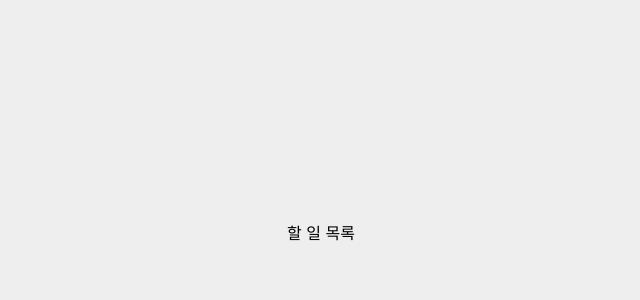
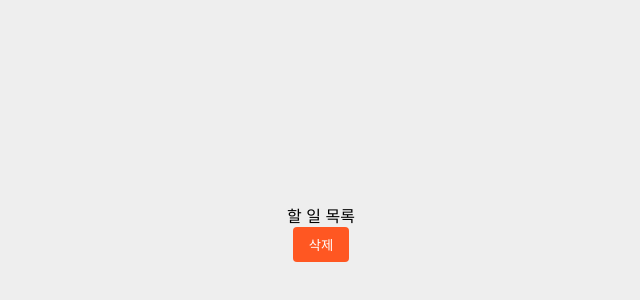
Before and after one commit to Sy2tema/react-typescript-lab, a React (Create React App) app: page / in a window 1280 px wide. Shown: the part 168-468 px from the top of the page, without its empty margins (319-959 px from the left). Built offline with nearby package versions, Linux system fonts and the light colour scheme.

Commit message:
feat: 버튼 컴포넌트 생성

```diff
--- a/src/App.tsx
+++ b/src/App.tsx
@@ -1,6 +1,7 @@
 import './App.css';
 import styled from 'styled-components';
 import { Title } from 'components/Title';
+import { Button } from 'components/Button';
 
 const Container = styled.div`
   height: 100vh;
@@ -15,6 +16,7 @@ function App() {
   return (
     <Container>
       <Title label="할 일 목록" />
+      <Button label="삭제" />
     </Container>
   );
 }
--- /dev/null
+++ b/src/components/Button/index.tsx
@@ -0,0 +1,33 @@
+import styled from "styled-components";
+
+const Container = styled.button`
+    border: 0;
+    color: #ffffff;
+    background-color: #ff5722;
+    cursor: pointer;
+    padding: 8px 16px;
+    border-radius: 4px;
+
+    &:hover {
+        background-color: #ff5722;
+        opacity: 0.8;
+    }
+
+    &:active {
+        box-shadow: inset 5px 5px 10px rgba(0, 0, 0, 0.2);
+    }
+`;
+
+interface Props {
+    readonly label: string;
+    readonly onClick?: () => void;
+}
+
+export const Button = ({ label, onClick }: Props) => {
+
+    return (
+        <Container onClick={onClick}>
+            {label}
+        </Container>
+    )
+}
```
